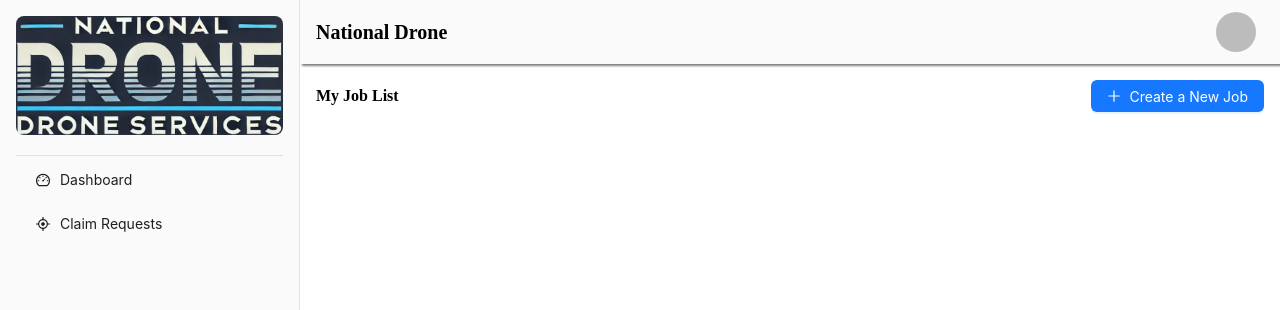
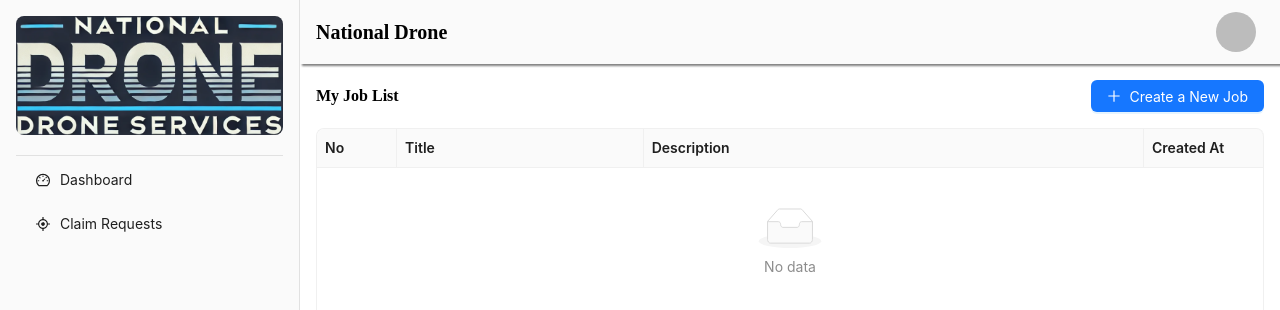
Before and after one commit to gimbal-com/NDS-frontend, a React (Vite) app: page /client/jobs in a window 1280 px wide. Shown: the top 310 px of the page. Built offline with nearby package versions, Linux system fonts and the light colour scheme.

Commit message:
add: client job list page add

```diff
--- a/package.json
+++ b/package.json
@@ -15,6 +15,7 @@
     "@reduxjs/toolkit": "^2.5.1",
     "antd": "^5.24.0",
     "axios": "^1.7.9",
+    "date-fns": "^4.1.0",
     "jwt-decode": "^4.0.0",
     "mapbox-gl": "^3.10.0",
     "react": "^18.3.1",
--- a/src/pages/client/job-list/index.jsx
+++ b/src/pages/client/job-list/index.jsx
@@ -1,8 +1,52 @@
 import { PlusOutlined } from "@ant-design/icons";
-import { Button } from "antd";
+import { Button, Table } from "antd";
+import { useEffect } from "react";
+import { useDispatch, useSelector } from "react-redux";
 import { Link } from "react-router-dom";
+import { format } from 'date-fns';
+import { getJobListByClient } from "../../../store/job/jobSlice";
 
 const ClientJobListPage = () => {
+    const jobList = useSelector(store => store.job.jobList);
+    const userId = useSelector(store => store.user.user._id);
+    const dispatch = useDispatch();
+
+    const columns = [
+        {
+            key: 'index',
+            dataIndex: '_id',
+            title: 'No',
+            render: (_, row, index) => index + 1,
+            width: 80
+        },
+        {
+            key: 'title',
+            dataIndex: 'j_title',
+            title: 'Title'
+        },
+        {
+            key: 'description',
+            dataIndex: 'j_description',
+            title: "Description",
+            render: (desc) => desc.length > 50 ? desc.substr(0, 50) + '...' : desc
+        },
+        {
+            key: 'created_at',
+            dataIndex: 'created_at',
+            title: 'Created At',
+            render: (date) => {
+                return format(date, 'yyyy/MM/dd')
+            },
+            width: 120
+        }
+    ]
+
+    useEffect(() => {
+        if(userId) {
+            dispatch(getJobListByClient(userId));
+        }
+    }, [dispatch, userId]);
+
     return (
         <div className="container">
             <div className="page-header">
@@ -11,7 +55,15 @@ const ClientJobListPage = () => {
                     <Button icon={<PlusOutlined />} type="primary">Create a New Job</Button>
                 </Link>
             </div>
-
+            <div>
+                <Table
+                    bordered
+                    size="small"
+                    dataSource={jobList || []}
+                    columns={columns}
+                    rowKey={row => row._id}
+                />
+            </div>
         </div>
     )
 }
--- a/src/store/job/jobSlice.js
+++ b/src/store/job/jobSlice.js
@@ -125,10 +125,10 @@ const jobSlice = createSlice({
     reducers: {},
     extraReducers: (builder) => {
         builder
-            .addCase(createJob.fulfilled, (state, action) => {
+            .addCase(createJobByClient.fulfilled, (state, action) => {
                 state.loading = false;
             })
-            .addCase(getJobList.fulfilled, (state, action) => {
+            .addCase(getJobListByClient.fulfilled, (state, action) => {
                 state.jobList = action.payload.jobs;
                 state.loading = false;
                 state.error = null;
--- a/src/store/store.js
+++ b/src/store/store.js
@@ -1,9 +1,11 @@
 import { configureStore } from "@reduxjs/toolkit";
 import userReducer from './user/userSlice';
+import jobReducer from './job/jobSlice';
 
 const store = configureStore({
     reducer: {
-        user: userReducer
+        user: userReducer,
+        job: jobReducer
     }
 })
 
```
Also changed, not shown: 1 other file (tests, documents, lock files or other folders).
